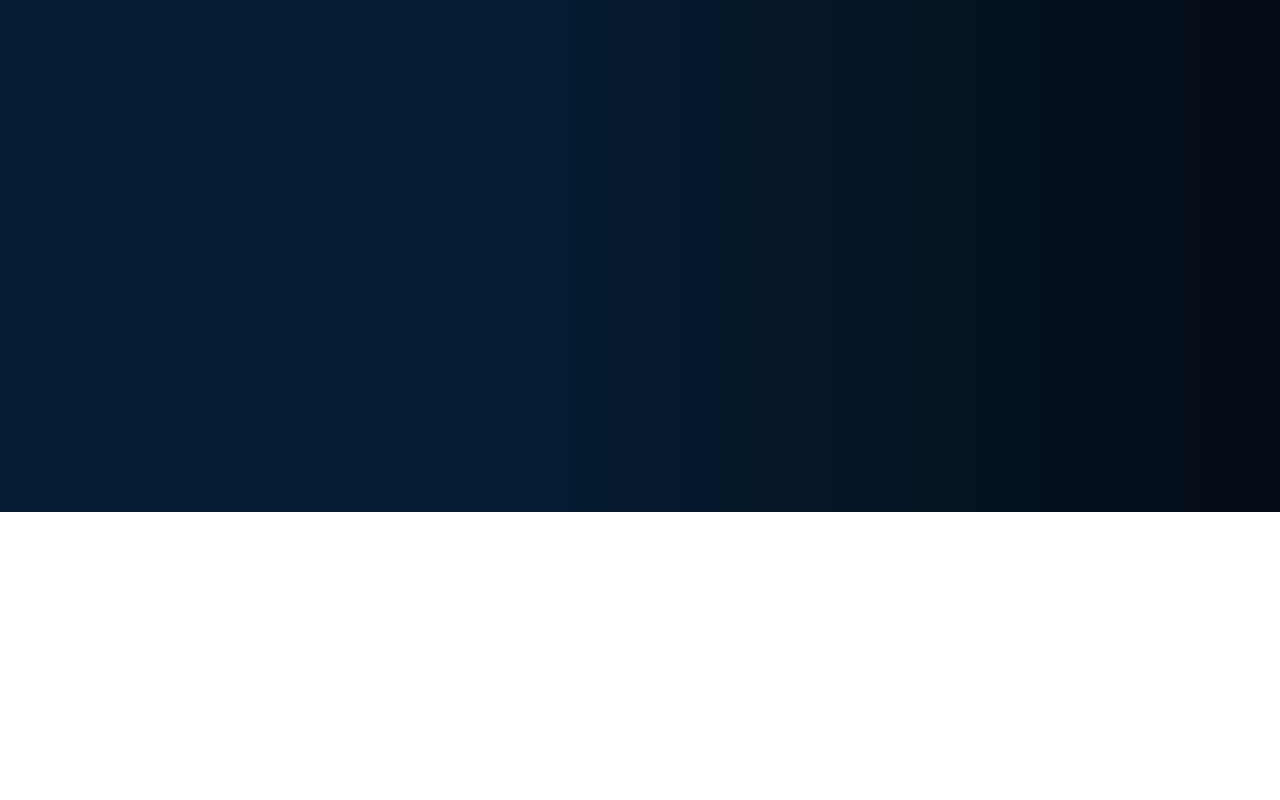
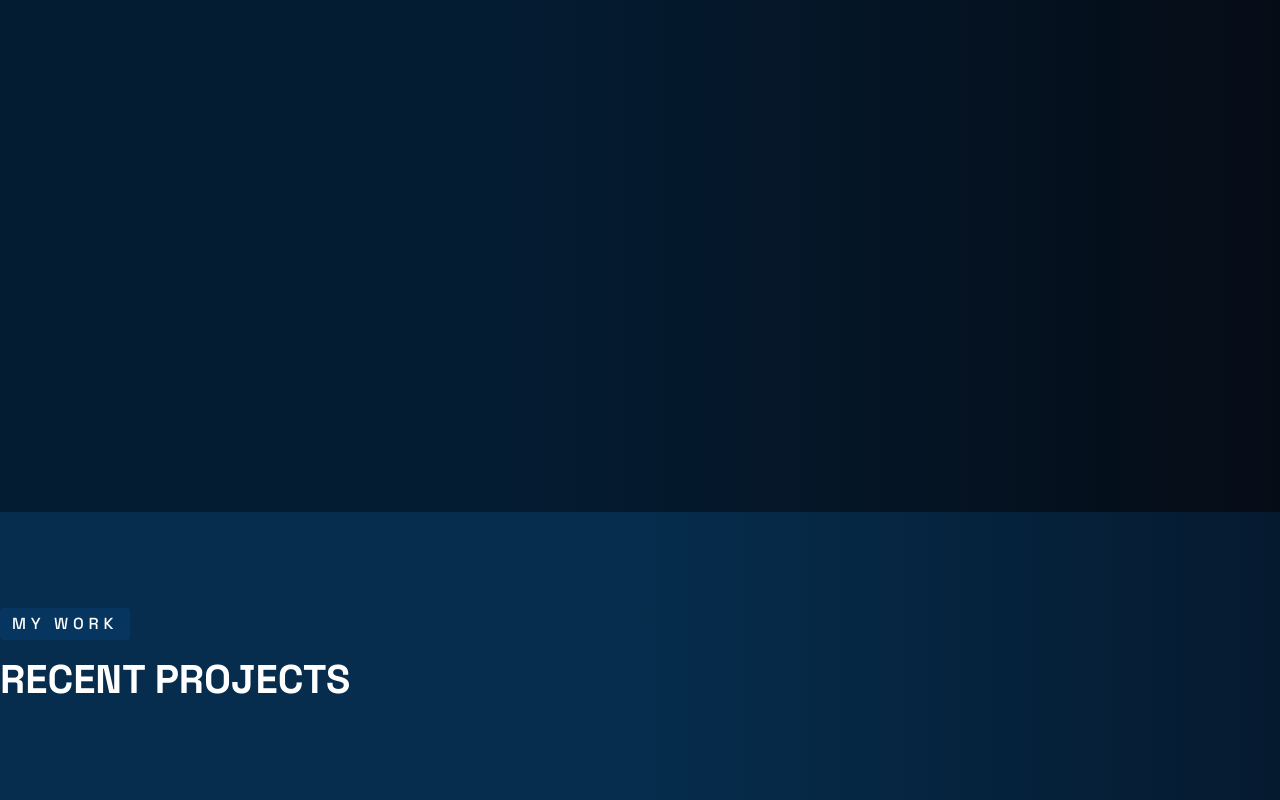
Before and after one commit to Marvel-Deone/my-portfolio, a Next.js app: page / in a window 1280 px wide. Shown: the part 1158-1958 px from the top of the page. Before the commit the page ends 1729 px from the top, so only its background shows below. Built offline with nearby package versions, Linux system fonts and the light colour scheme.

Commit message:
feat: add my work section

```diff
--- a/app/page.tsx
+++ b/app/page.tsx
@@ -175,7 +175,7 @@ const Home = () => {
               </div>
             </div>
             {/* About Text */}
-            <div data-aos="fade" data-aos-duration="1200" data-aos-delay="400" className="w-full lg:w-1/2 lg:px-12">
+            <div data-aos="zoom-in" data-aos-duration="1200" data-aos-delay="400" className="w-full lg:w-1/2 lg:px-12">
               <div className='flex flex-col lg:gap-4'>
                 <span className="mb-2 lg:mb-0 inline whitespace-nowrap text-white w-auto px-[12px] py-[4px] rounded-[4px] uppercase tracking-[0.3rem] text-[16px] bg-[#063560]" style={{
                   inlineSize: "fit-content"
@@ -183,7 +183,7 @@ const Home = () => {
                 <h1 className="mb-6 lg:mb-0 text-[35px] md:text-[40px] font-bold uppercase leading-[2.8rem] md:leading-[3rem]">
                   I AM AVAILABLE FOR <span className="text-[#0788FF]">WEB & MOBILE</span> DEVELOPMENTS
                 </h1>
-                <p className='mb-7 text-[16px] text-[#ffffff]'>The standard chunk of Lorem Ipsum used since the 1500s is reproduced below for those interested. Sections 1.10.32 and 1.10.33 from de Finibus Bonorum et Malorum by Cicero are also reproduced in their exact original form, accompanied by English versions from the 1914 translation by H. Rackham.</p>
+                <p className='mb-7 text-[16px] text-[#ffffff]'>The standard chunk of Lorem Ipsum used since the 1500s is reproduced below for those interested. Sections 1.10.32 and 1.10.33 from de Finibus Bononrum et Malorum by Cicero are also reproduced in their exact original form, accompanied by English versions from the 1914 translation by H. Rackham.</p>
                 <div>
                   <button className="text-center justify-center md:text-start uppercase flex md:justify-between items-center bg-blue-500 text-[white] font-[500] px-[28px] py-[14px] rounded-full border-[2px] border-blue-500 hover:bg-black hover:border-white transition-all duration-[.35s] ease-linear">
                     <span>Get in Touch</span>
@@ -195,6 +195,19 @@ const Home = () => {
           </div>
         </div>
       </section>
+      {/* My Work */}
+      <section className='bg-gradient-to-r from-[#062d4d] from-50% to-[#051a2f] w-full flex flex-col mx-auto py-[6rem]'>
+        <div className='w-full lg:max-w-[82rem] flex mx-auto'>
+          <div className='flex flex-col lg:gap-4'>
+            <span className="font-[500] mb-2 lg:mb-0 inline whitespace-nowrap text-white w-auto px-[12px] py-[4px] rounded-[4px] uppercase tracking-[0.3rem] text-[16px] bg-[#063560]" style={{
+              inlineSize: "fit-content"
+            }}>MY WORK</span>
+             <h1 className="mb-6 lg:mb-0 text-[35px] md:text-[40px] font-bold uppercase leading-[2.8rem] md:leading-[3rem]">
+                  RECENT PROJECTS
+                </h1>
+          </div>
+        </div>
+      </section>
     </main>
   );
 };
```
